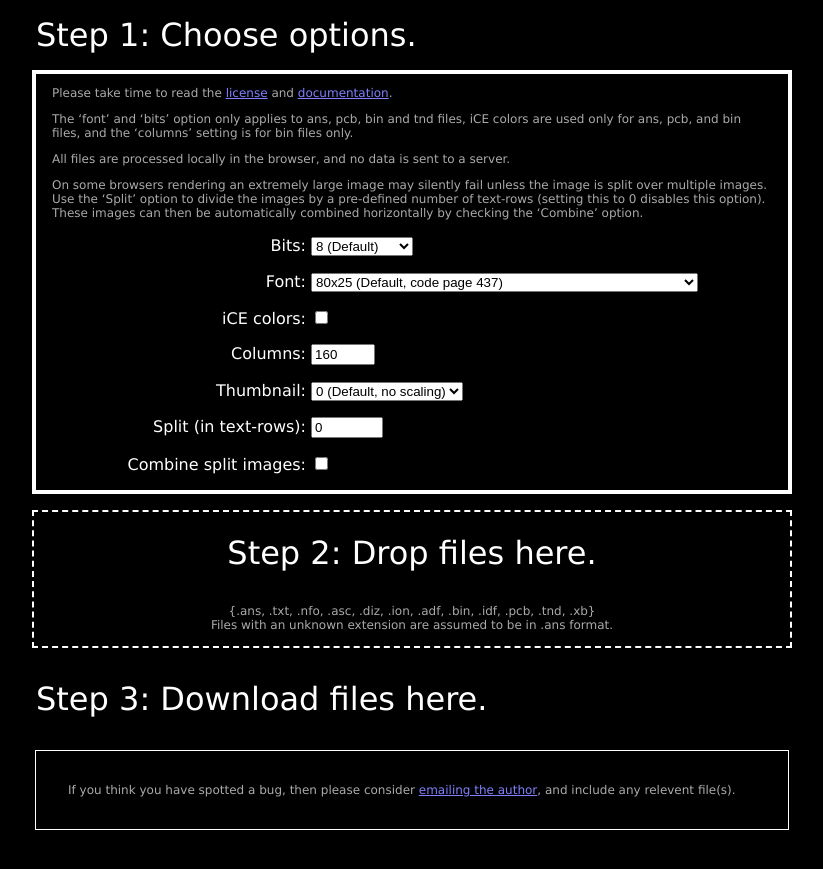
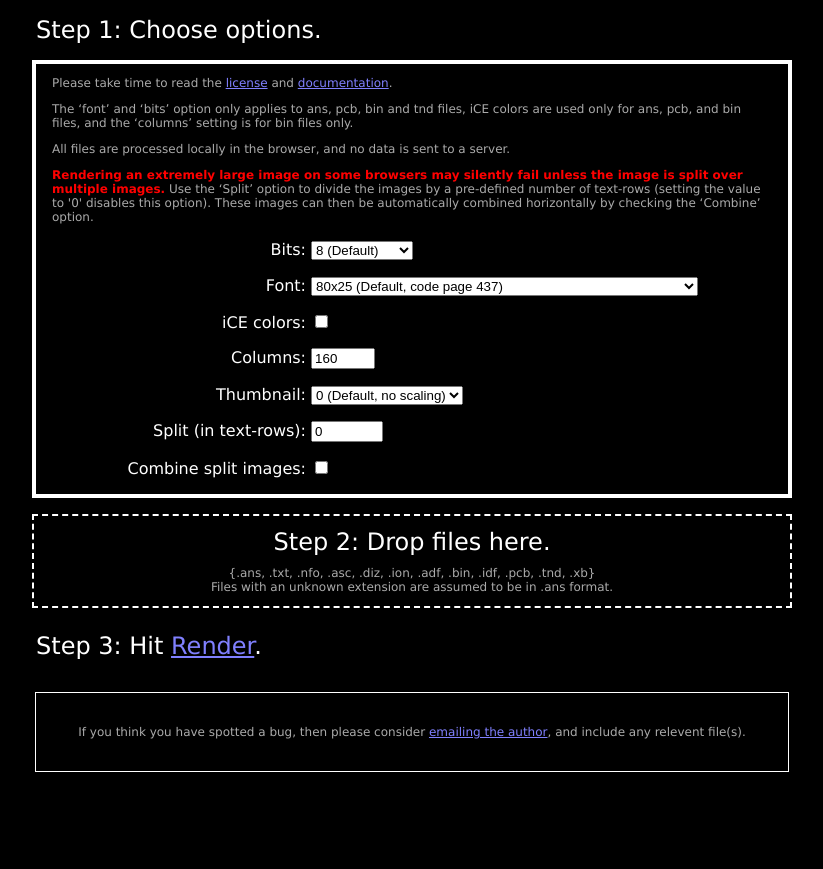
Before and after one commit to ansilove/ansilove.js, a Jekyll site: the page try/index.html, which Jekyll copies as it is, in a window 1280 px wide. Shown: the top 869 px of the page, without its empty margins (228-1051 px from the left). Built offline with Jekyll 4.4.1, drawn with Linux system fonts in a browser that asks for light colours.

Commit message:
Files are now held in the drop zone so that different settings can be applied. Both the input and output lists can be cleared on demand.

```diff
--- a/try/index.html
+++ b/try/index.html
@@ -8,7 +8,7 @@
         body {
             color: white;
             background-color: black;
-            font: 32px "Lucida Grande", "Trebuchet MS", Verdana, sans-serif;
+            font: 24px "Lucida Grande", "Trebuchet MS", Verdana, sans-serif;
         }
 
         .box {
@@ -24,6 +24,10 @@
 
         a {
             color: rgb(128, 128, 255);
+        }
+
+        strong {
+            color: red;
         }
 
         label {
@@ -44,8 +48,38 @@
         }
 
         #file-drop p {
-            margin-top: 20px;
+            margin: 10px 0px;
             text-align: center;
+        }
+
+        #filenames {
+            font-size: 15px;
+            text-align: center;
+            width: 480px;
+            margin: 4px auto;
+        }
+
+        #filenames p {
+            margin: 2px;
+            padding: 2px;
+            background-color: #444;
+            word-wrap: break-word;
+        }
+
+        #clear-filenames, #clear-output {
+            display: none;
+        }
+
+        #clear-filenames p, #clear-output p {
+            margin: 0;
+        }
+
+        #clear-filenames p a, #clear-output p a {
+            background-color: #990000;
+            color: black;
+            padding: 4px 8px;
+            text-decoration: none;
+            font-size: 15px;
         }
 
         #image-container {
@@ -53,6 +87,7 @@
             padding: 16px;
             margin: 32px auto;
             width: 720px;
+            text-align: center;
         }
 
         #image-container .subtext {
@@ -74,7 +109,7 @@
             <p class="subtext">Please take time to read the <a href="https://github.com/andyherbert/ansilove.js/blob/master/LICENSE">license</a> and <a href="http://andyherbert.github.io/ansilove.js/">documentation</a>.</p>
             <p class="subtext">The ‘font’ and ‘bits’ option only applies to ans, pcb, bin and tnd files, iCE colors are used only for ans, pcb, and bin files, and the ‘columns’ setting is for bin files only.</p>
             <p class="subtext">All files are processed locally in the browser, and no data is sent to a server.</p>
-            <p class="subtext">On some browsers rendering an extremely large image may silently fail unless the image is split over multiple images. Use the ‘Split’ option to divide the images by a pre-defined number of text-rows (setting this to 0 disables this option). These images can then be automatically combined horizontally by checking the ‘Combine’ option.</p>
+            <p class="subtext"><strong>Rendering an extremely large image on some browsers may silently fail unless the image is split over multiple images.</strong> Use the ‘Split’ option to divide the images by a pre-defined number of text-rows (setting the value to '0' disables this option). These images can then be automatically combined horizontally by checking the ‘Combine’ option.</p>
             <p>
                 <label for="bits">Bits: </label>
                 <select id="bits" name="bits">
@@ -158,20 +193,38 @@
 
         <div id="file-drop" class="box">
             <p>Step 2: Drop files here.</p>
+            <div id="filenames">
+            </div>
+            <div id="clear-filenames">
+                <p>
+                    <a id="clear-filenames-link" href="#">Remove all files from this list.</a>
+                </p>
+            </div>
             <p class="subtext">{.ans, .txt, .nfo, .asc, .diz, .ion, .adf, .bin, .idf, .pcb, .tnd, .xb}<br>Files with an unknown extension are assumed to be in .ans format.</p>
         </div>
 
         <div class="box">
-            <p>Step 3: Download files here.</p>
+            <p>Step 3: Hit <a id="render-link" href="#">Render</a>.</p>
         </div>
 
         <div id="image-container" class="box">
+            <div id="output">
+            </div>
+            <div id="clear-output">
+                <p>
+                    <a id="clear-output-link" href="#">Remove all files from this list.</a>
+                </p>
+            </div>
             <p class="subtext">If you think you have spotted a bug, then please consider <a href="mailto:andy.herbert@gmail.com?subject=AnsiLove.js">emailing the author</a>, and include any relevent file(s).</p>
         </div>
 
 <script type="text/javascript">
 (function () {
     "use strict";
+    var files;
+
+    files = [];
+
     document.getElementById("file-drop").addEventListener('dragover', function (evt) {
         evt.stopPropagation();
         evt.preventDefault();
@@ -187,19 +240,6 @@
             "thumbnail": parseInt(document.getElementById("thumbnail").value, 10),
             "filetype": filetype
         };
-    }
-
-    function addCanvas(name, canvas) {
-        var anchor, paragraph, container;
-        anchor = document.createElement("a");
-        anchor.href = canvas.toDataURL("image/png");
-        name = name + "_" + canvas.width + "x" + canvas.height + ".png";
-        anchor.download = name;
-        anchor.textContent = name;
-        paragraph = document.createElement("p");
-        paragraph.appendChild(anchor);
-        container = document.getElementById("image-container");
-        container.insertBefore(paragraph, container.firstChild);
     }
 
     function removeExtension(text) {
@@ -249,24 +289,73 @@
         reader.readAsArrayBuffer(file);
     }
 
-    function readFiles(files) {
-        var i;
-        i = files.length - 1;
-        (function next() {
-            readFile(files[i].name, files[i], function (name, canvas) {
-                addCanvas(name, canvas);
-                if (--i >= 0) {
-                    next();
-                }
-            });
-        }());
+    function clearElement(element) {
+        while (element.hasChildNodes()) {
+            element.removeChild(element.firstChild);
+        }
+    }
+
+    function clearFiles() {
+        while (files.length > 0) {
+            files.pop();
+        }
     }
 
     document.getElementById("file-drop").addEventListener('drop', function (evt) {
+        var i, p;
         evt.stopPropagation();
         evt.preventDefault();
-        readFiles(evt.dataTransfer.files);
+        for (i = 0; i < evt.dataTransfer.files.length; ++i) {
+            p = document.createElement("p");
+            p.textContent = evt.dataTransfer.files[i].name;
+            document.getElementById("filenames").appendChild(p);
+            files.push(evt.dataTransfer.files[i]);
+        }
+        document.getElementById("clear-filenames").style.display = "block";
     }, false);
+
+    document.getElementById("clear-filenames-link").onclick = function (evt) {
+        evt.preventDefault();
+        clearElement(document.getElementById("filenames"));
+        clearFiles();
+        document.getElementById("clear-filenames").style.display = "none";
+    };
+
+    document.getElementById("clear-output-link").onclick = function (evt) {
+        evt.preventDefault();
+        clearElement(document.getElementById("output"));
+        document.getElementById("clear-output").style.display = "none";
+    };
+
+    document.getElementById("render-link").onclick = function (evt) {
+        var i, anchor, paragraph, container;
+        evt.preventDefault();
+        document.getElementById("render-link").style.visibility = "hidden";
+        i = 0;
+
+        function nextItem() {
+            if (i < files.length) {
+                readFile(files[i].name, files[i], function (name, canvas) {
+                    anchor = document.createElement("a");
+                    anchor.href = canvas.toDataURL("image/png");
+                    name = name + "_" + canvas.width + "x" + canvas.height + ".png";
+                    anchor.download = name;
+                    anchor.textContent = name;
+                    paragraph = document.createElement("p");
+                    paragraph.appendChild(anchor);
+                    container = document.getElementById("output");
+                    container.insertBefore(paragraph, container.firstChild);
+                    document.getElementById("clear-output").style.display = "block";
+                    ++i;
+                    nextItem();
+                });
+            } else {
+                document.getElementById("render-link").style.visibility = "visible";
+            }
+        }
+
+        setTimeout(nextItem, 1000);
+    };
 }());
 </script>
 
```
